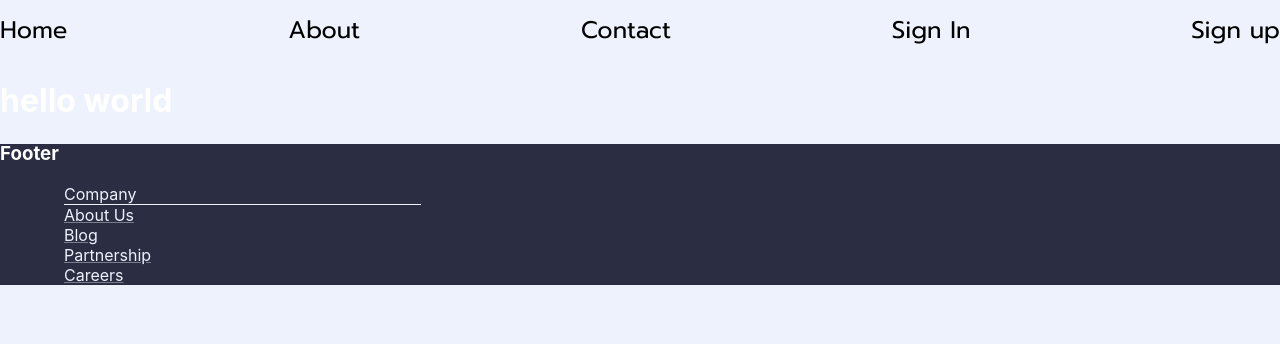
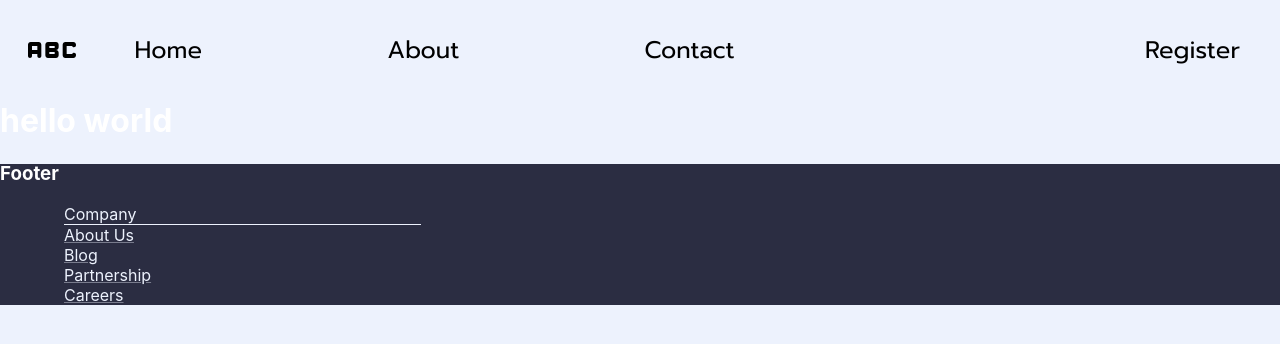
Before and after one commit to Zuhaibkhalifa/Header, a React (Create React App) app: page / in a window 1280 px wide. Shown: the top 344 px of the page. Built offline with nearby package versions, Linux system fonts and the light colour scheme.

Commit message:
Header updated

```diff
--- a/src/Components/Common/Header/Header.css
+++ b/src/Components/Common/Header/Header.css
@@ -7,8 +7,13 @@
     justify-content: space-between;
     font-family: var(--font-primary);
     font-size: x-large;
-    color: black
+    color: black;
+    margin-top: 20px;
 }
-.navbar link{
-    color: black!important;
+.navbar1{
+    display: flex;
+    justify-content:space-between;
+    width:600px;
+    position: relative;
+    right: 180px;
 }
--- a/src/Components/Common/Header/Header.js
+++ b/src/Components/Common/Header/Header.js
@@ -1,21 +1,27 @@
 import React from 'react';
 import {  Link } from "react-router-dom";
 import "./Header.css";
+import AbcRoundedIcon from '@mui/icons-material/AbcRounded';
 
 
 const Header= () =>{
   return (
   <div className='navbar'>
+    <AbcRoundedIcon style={{fontSize:'60pt',marginLeft:'20px',width:'5%'}}/>
 
-
+    <div className='navbar1'>
       <Link to="/" style={{textDecoration: 'none',color:"black"}}>Home</Link>
 
       <Link to="/About" style={{textDecoration: 'none',color:"black"}}>About</Link>
 
       <Link to="/Contact" style={{textDecoration: 'none', color:"black"}}>Contact</Link>
+      </div>
 
-      <Link to="/form" style={{textDecoration: 'none', color:"black"}}>Sign In</Link>
-      <Link to="/form" style={{textDecoration: 'none', color:"black"}}>Sign up</Link>
+      <Link to="/form" style={{textDecoration: 'none', color:"black",marginRight:'40px'}}>
+        Register
+      </Link>
+
+
 
   </div>
   );
```
